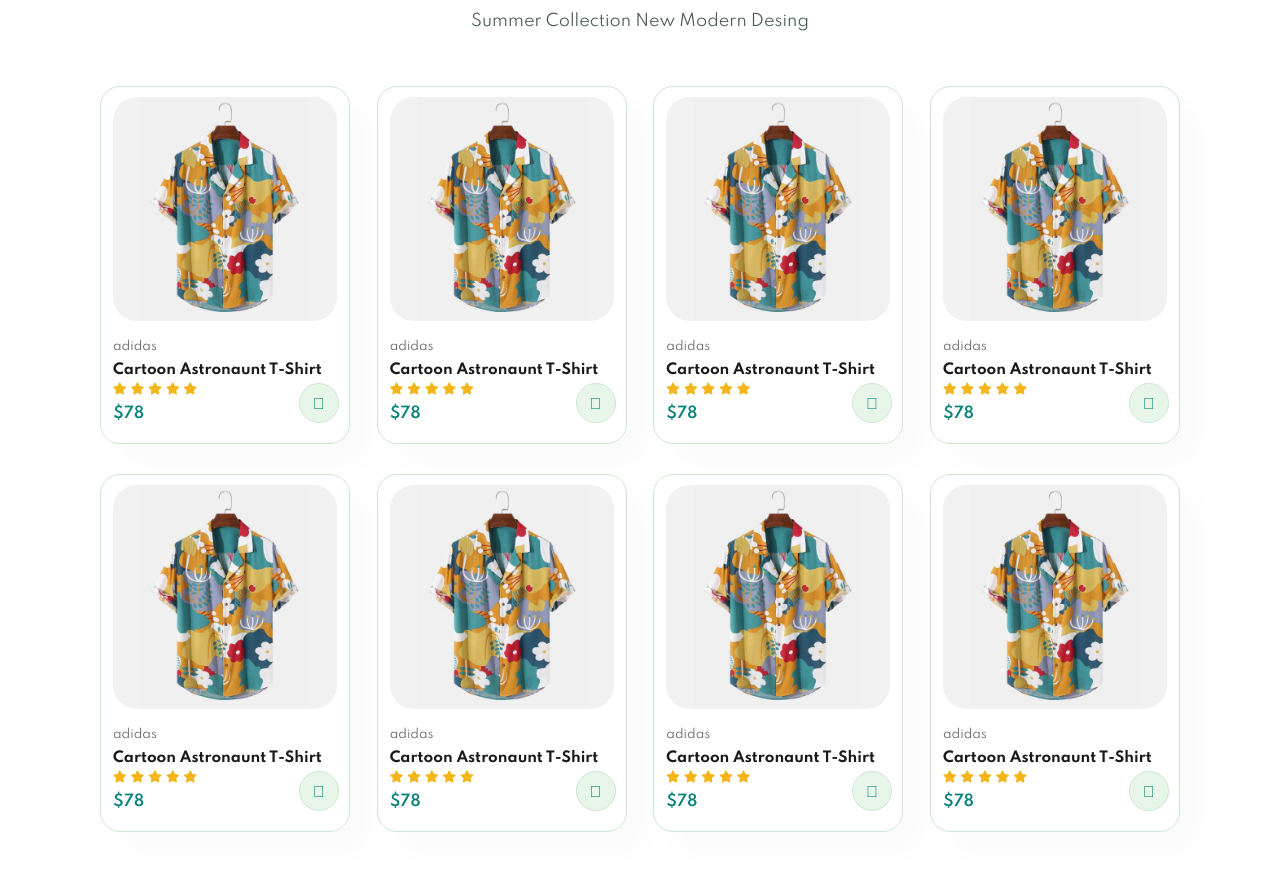
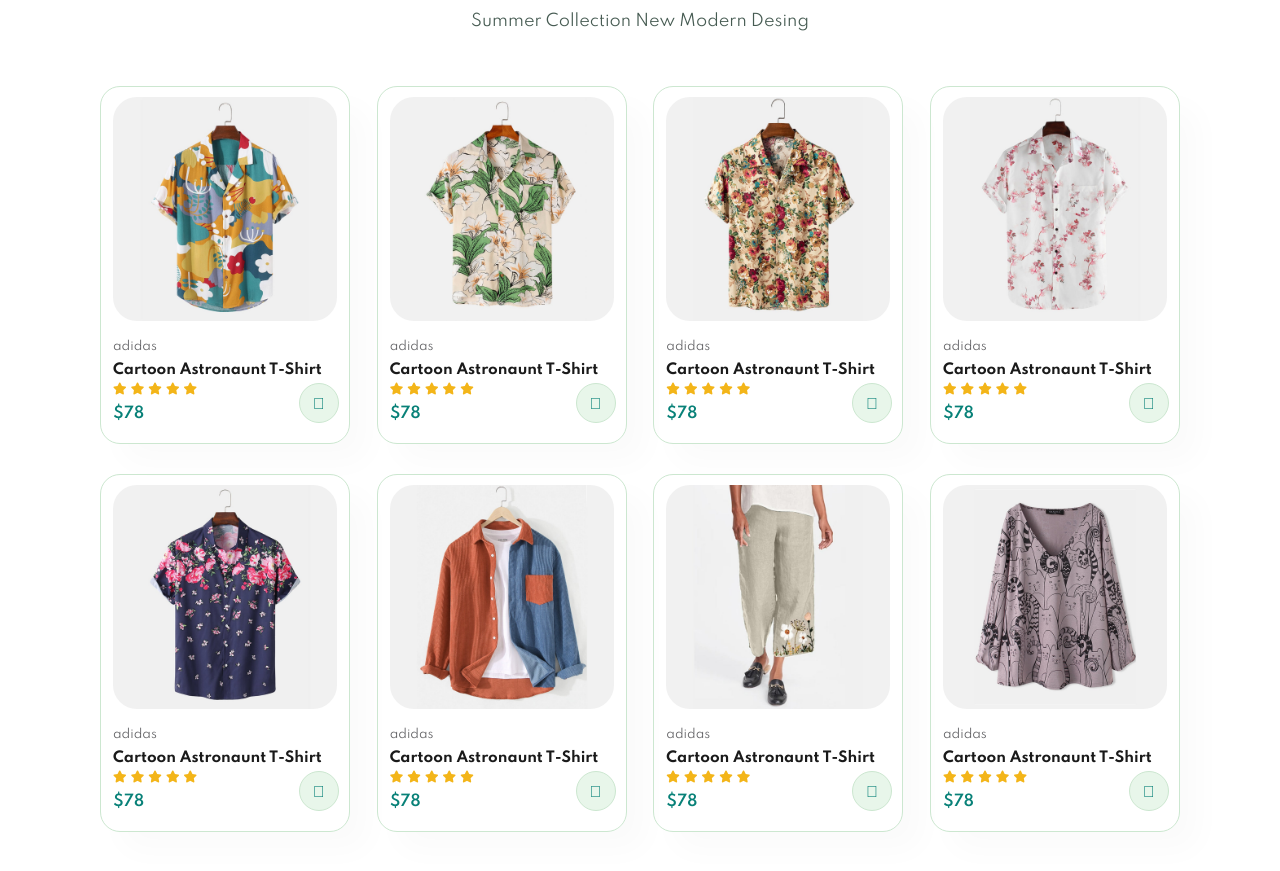
Before and after one commit to JHolguin19/Ecommerce, a plain HTML site: page index.html in a window 1280 px wide. Shown: the part 1208-2079 px from the top of the page. Drawn offline with Linux system fonts and the light colour scheme.

Commit message:
Featured products

```diff
--- a/index.html
+++ b/index.html
@@ -82,7 +82,7 @@
                 <a href="#"><i class="fal fa-shopping-cart cart" ></i></a>
             </div>
             <div class="pro">
-                <img src="imgenes/products/f1.jpg" alt="">
+                <img src="imgenes/products/f2.jpg" alt="">
                 <div class="des">
                     <span>adidas</span>
                     <h5>Cartoon Astronaunt T-Shirt</h5>
@@ -98,7 +98,7 @@
                 <a href="#"><i class="fal fa-shopping-cart cart" ></i></a>
             </div>
             <div class="pro">
-                <img src="imgenes/products/f1.jpg" alt="">
+                <img src="imgenes/products/f3.jpg" alt="">
                 <div class="des">
                     <span>adidas</span>
                     <h5>Cartoon Astronaunt T-Shirt</h5>
@@ -114,7 +114,7 @@
                 <a href="#"><i class="fal fa-shopping-cart cart" ></i></a>
             </div>
             <div class="pro">
-                <img src="imgenes/products/f1.jpg" alt="">
+                <img src="imgenes/products/f4.jpg" alt="">
                 <div class="des">
                     <span>adidas</span>
                     <h5>Cartoon Astronaunt T-Shirt</h5>
@@ -130,7 +130,7 @@
                 <a href="#"><i class="fal fa-shopping-cart cart" ></i></a>
             </div>
             <div class="pro">
-                <img src="imgenes/products/f1.jpg" alt="">
+                <img src="imgenes/products/f5.jpg" alt="">
                 <div class="des">
                     <span>adidas</span>
                     <h5>Cartoon Astronaunt T-Shirt</h5>
@@ -146,7 +146,7 @@
                 <a href="#"><i class="fal fa-shopping-cart cart" ></i></a>
             </div>
             <div class="pro">
-                <img src="imgenes/products/f1.jpg" alt="">
+                <img src="imgenes/products/f6.jpg" alt="">
                 <div class="des">
                     <span>adidas</span>
                     <h5>Cartoon Astronaunt T-Shirt</h5>
@@ -162,7 +162,7 @@
                 <a href="#"><i class="fal fa-shopping-cart cart" ></i></a>
             </div>
             <div class="pro">
-                <img src="imgenes/products/f1.jpg" alt="">
+                <img src="imgenes/products/f7.jpg" alt="">
                 <div class="des">
                     <span>adidas</span>
                     <h5>Cartoon Astronaunt T-Shirt</h5>
@@ -178,7 +178,7 @@
                 <a href="#"><i class="fal fa-shopping-cart cart" ></i></a>
             </div>
             <div class="pro">
-                <img src="imgenes/products/f1.jpg" alt="">
+                <img src="imgenes/products/f8.jpg" alt="">
                 <div class="des">
                     <span>adidas</span>
                     <h5>Cartoon Astronaunt T-Shirt</h5>
```
